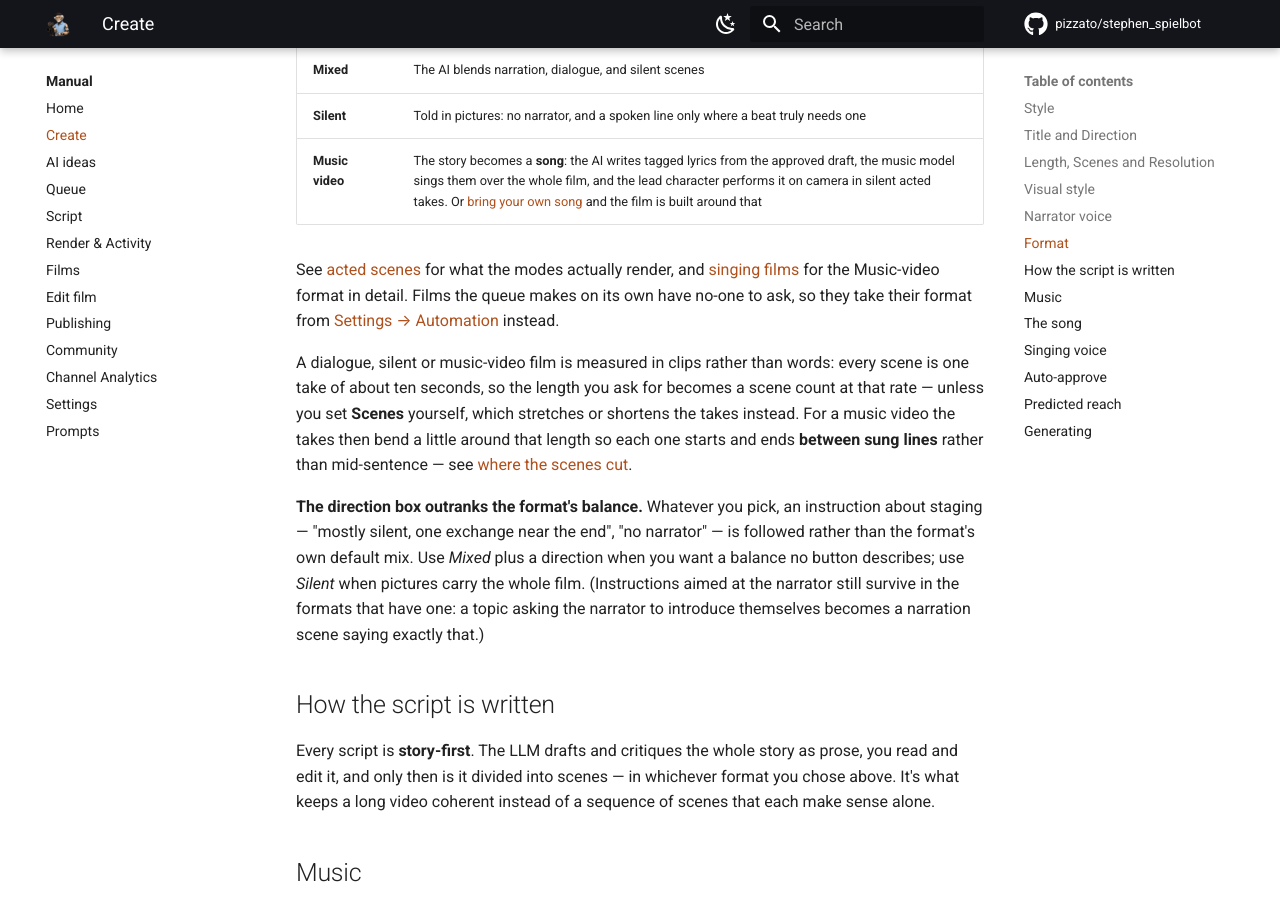
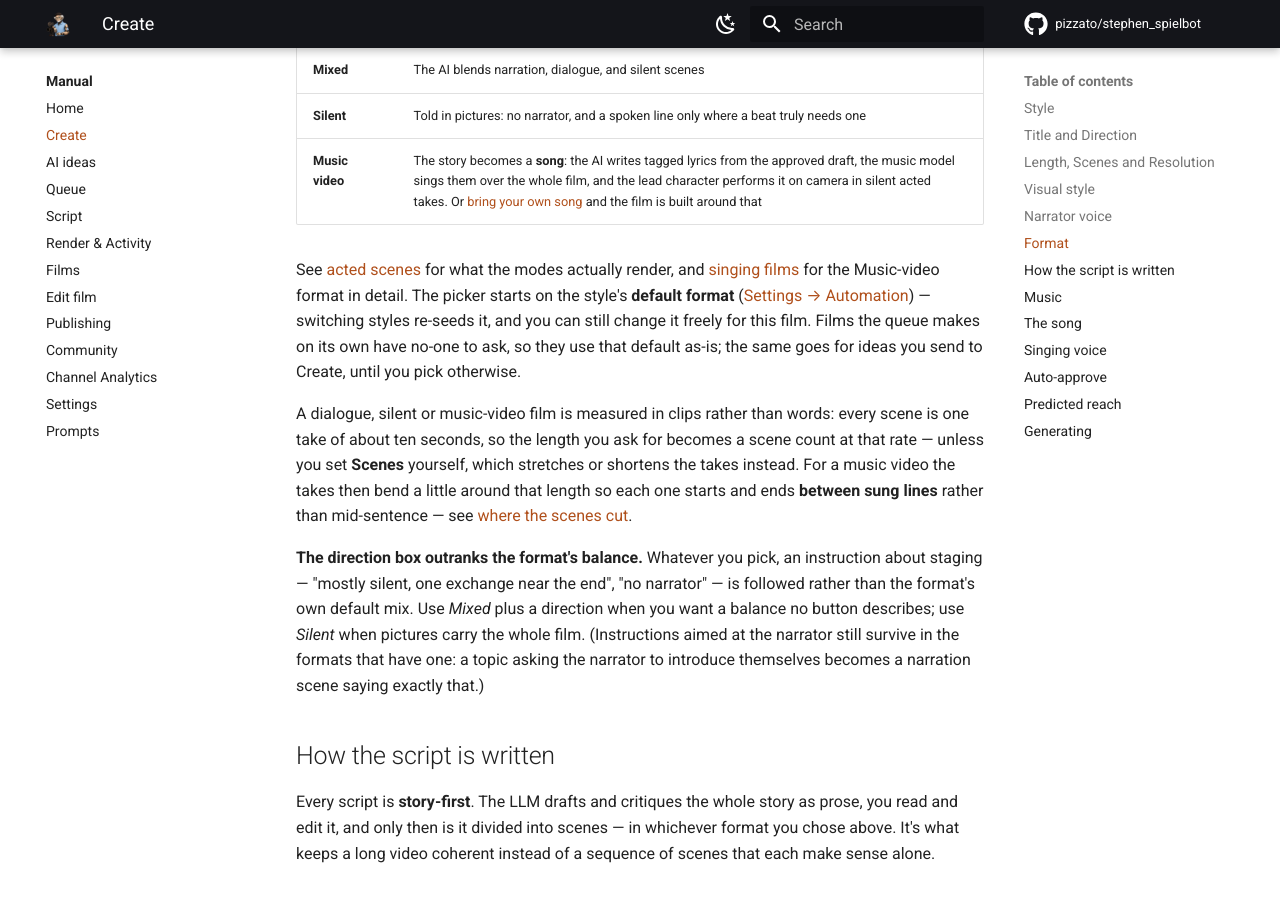
Before and after one commit to pizzato/stephen_spielbot, an MkDocs documentation site: the page built from docs/manual/create.md, in a window 1280 px wide and 900 px high, scrolled down 1984 px. Built offline with MkDocs 1.6.1 and Material for MkDocs 9.7.7, drawn with Linux system fonts in a browser that asks for light colours; comment, search, counter and statistics services are not loaded.

Commit message:
Style's format becomes its default video style, seeding the Create screen
The per-style automation Format (auto_format) is now the style's default
film format everywhere, not just for unattended runs: the Create screen's
Format picker starts on the selected style's default (switching styles
re-seeds it, No style falls back to narration), so ideas and queue drafts
sent to Create inherit it too. The picker stays freely changeable per
film, and a restored brief keeps its own format. Settings relabels the
control "Default format"; docs updated to match.

Co-Authored-By: Claude Fable 5 <noreply@anthropic.com>

```diff
--- a/docs/manual/create.md
+++ b/docs/manual/create.md
@@ -82,8 +82,11 @@ the bundled LibriVox library plus anything you've recorded or uploaded in
 
 See [acted scenes](../performance_films.md) for what the modes actually render, and
 [singing films](../performance_films.md#singing-films-the-music-video-format) for the
-Music-video format in detail. Films the queue makes on its own have no-one to ask, so they
-take their format from [Settings → Automation](settings.md#what-automation-makes) instead.
+Music-video format in detail. The picker starts on the style's **default format**
+([Settings → Automation](settings.md#what-automation-makes)) — switching styles re-seeds
+it, and you can still change it freely for this film. Films the queue makes on its own
+have no-one to ask, so they use that default as-is; the same goes for ideas you send to
+Create, until you pick otherwise.
 
 A dialogue, silent or music-video film is measured in clips rather than words: every scene
 is one take of about ten seconds, so the length you ask for becomes a scene count at that
```
Also changed, not shown: app.py (+4 -3 lines), docs/configuration.md (+1 -1 lines), docs/manual/settings.md (+4 -3 lines), docs/performance_films.md (+2 -1 lines), 3 other files.
